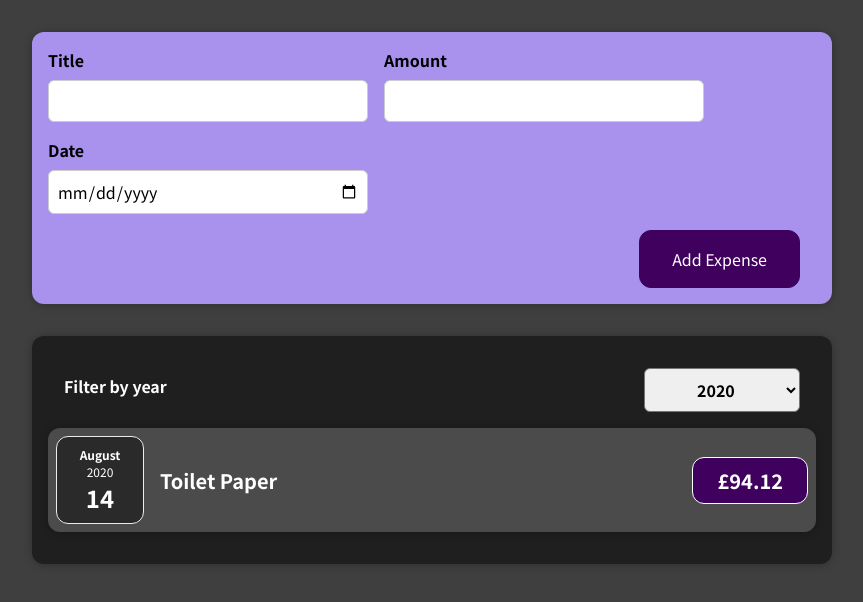
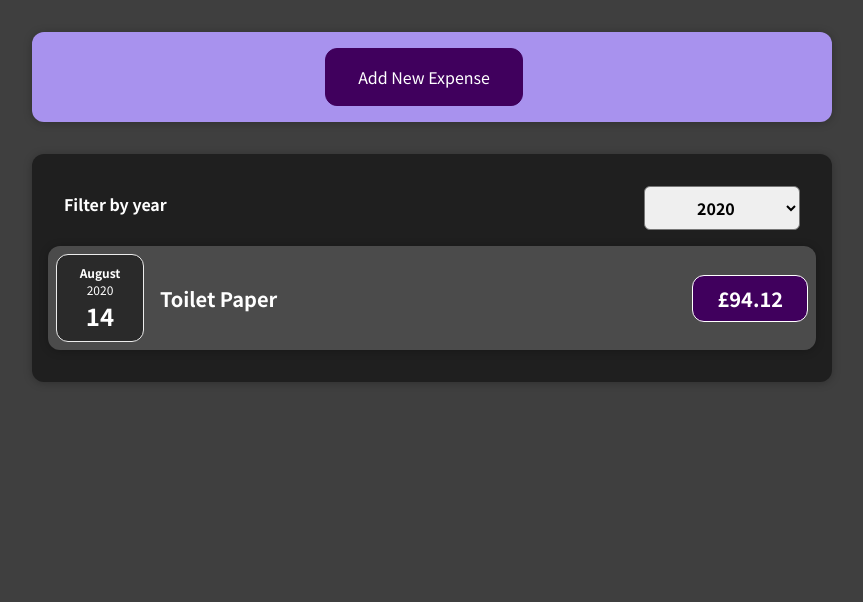
Before and after one commit to curlyboi123/react-complete-guide-udemy, a React (Create React App) app: page / in a window 1280 px wide. Shown: the top 602 px of the page, without its empty margins (208-1071 px from the left). Built offline with nearby package versions, Linux system fonts and the light colour scheme.

Commit message:
Assingment 4 initial solution

```diff
--- a/src/components/NewExpense/ExpenseForm.js
+++ b/src/components/NewExpense/ExpenseForm.js
@@ -43,6 +43,10 @@ const ExpenseForm = (props) => {
     });
   };
 
+  const cancelHandler = () => {
+    props.onCancelExpense();
+  };
+
   return (
     <form onSubmit={submitHandler}>
       <div className="new-expense__controls">
@@ -76,6 +80,9 @@ const ExpenseForm = (props) => {
         </div>
       </div>
       <div className="new-expense__actions">
+        <button type="button" onClick={cancelHandler}>
+          Cancel
+        </button>
         <button type="submit">Add Expense</button>
       </div>
     </form>
--- a/src/components/NewExpense/NewExpense.js
+++ b/src/components/NewExpense/NewExpense.js
@@ -1,22 +1,51 @@
 import React from 'react';
+import { useState } from 'react';
 
 import ExpenseForm from './ExpenseForm';
 import './NewExpense.css';
 
 const NewExpense = (props) => {
   const saveExpenseDataHandler = (enteredExpenseData) => {
+    console.log('Saving expense data');
+
     const expenseData = {
       ...enteredExpenseData,
       id: Math.random().toString(),
     };
     props.onAddExpense(expenseData);
+
+    updateNewExpense(false);
   };
 
-  return (
-    <div className="new-expense">
-      <ExpenseForm onSaveExpenseData={saveExpenseDataHandler} />
-    </div>
-  );
+  const [addNewExpense, updateNewExpense] = useState(false);
+
+  const addNewExpenseHandler = () => {
+    updateNewExpense(true);
+  };
+
+  const cancelExpenseHandler = () => {
+    updateNewExpense(false);
+  };
+
+  let content = '';
+  if (addNewExpense) {
+    content = (
+      <div>
+        <ExpenseForm
+          onSaveExpenseData={saveExpenseDataHandler}
+          onCancelExpense={cancelExpenseHandler}
+        />
+      </div>
+    );
+  } else {
+    content = (
+      <div>
+        <button onClick={addNewExpenseHandler}>Add New Expense</button>
+      </div>
+    );
+  }
+
+  return <div className="new-expense">{content}</div>;
 };
 
 export default NewExpense;
```
